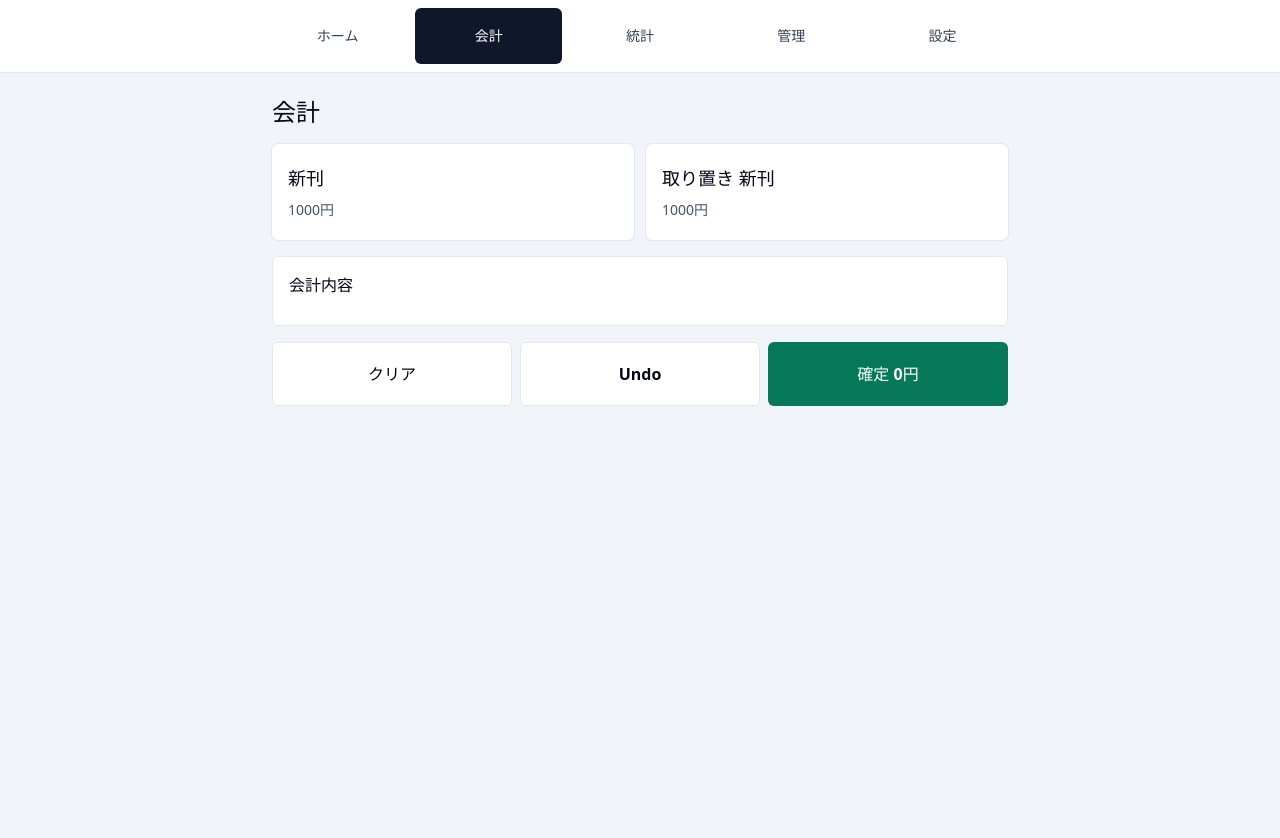
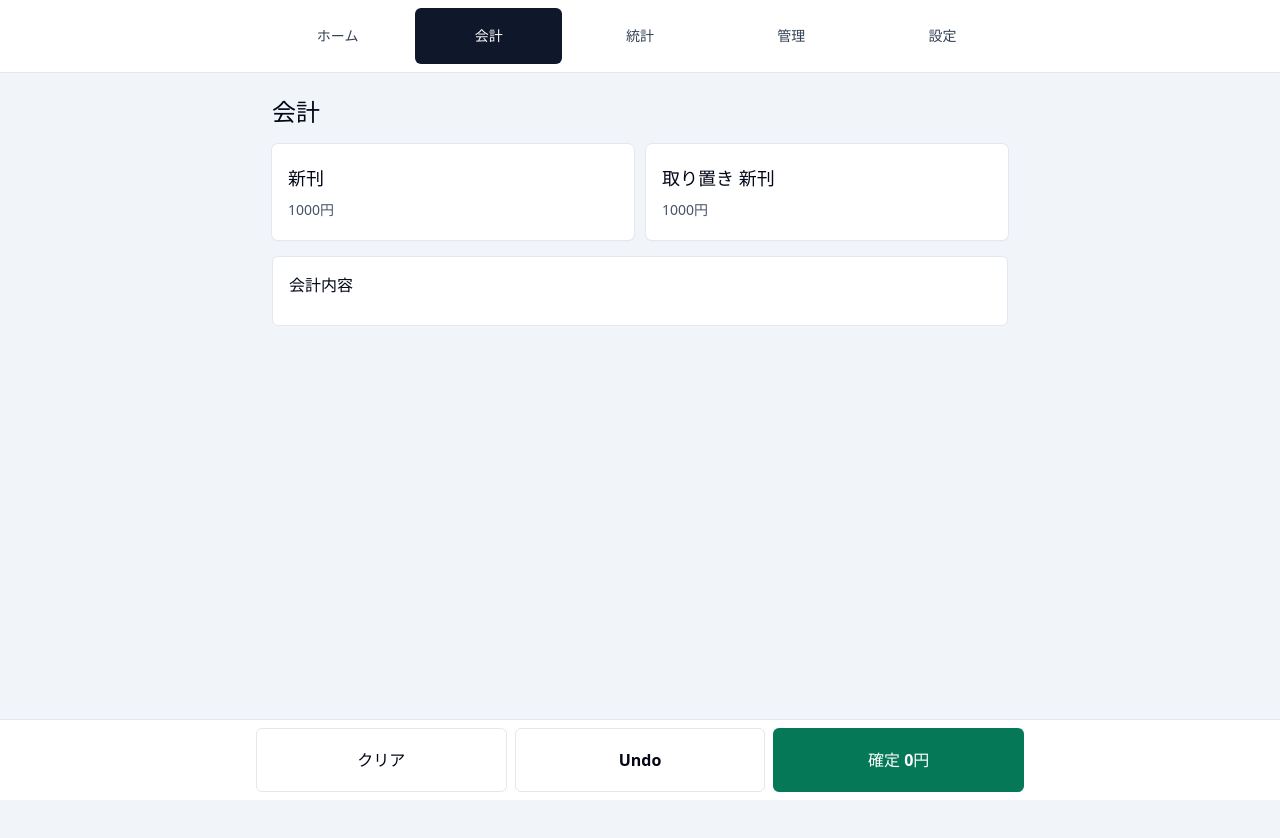
Before and after one commit to KeiM2120/event-sales-manager-pwa, a React (Vite) app: page / in a window 1280 px wide. Both pictures are taken after a click on the button "会計へ". Shown: the top 838 px of the page. Built offline with nearby package versions, Linux system fonts and the light colour scheme.

Commit message:
fix: pin checkout actions to bottom

```diff
--- a/src/pages/CheckoutPage.tsx
+++ b/src/pages/CheckoutPage.tsx
@@ -26,7 +26,7 @@ export function CheckoutPage({ eventId }: { eventId: string }) {
   );
 
   return (
-    <div className="space-y-4">
+    <div className="space-y-4 pb-24">
       <h1 className="text-2xl font-bold">会計</h1>
       <div className="grid grid-cols-2 gap-3">
         {demoItems.map((item) => (
@@ -66,7 +66,12 @@ export function CheckoutPage({ eventId }: { eventId: string }) {
           ))}
         </div>
       </section>
-      <div className="grid grid-cols-3 gap-2">
+      <div
+        role="group"
+        aria-label="会計操作"
+        className="fixed inset-x-0 bottom-0 z-10 border-t border-slate-200 bg-white/95 p-2 backdrop-blur"
+      >
+        <div className="mx-auto grid max-w-3xl grid-cols-3 gap-2">
           <button
             type="button"
             className="min-h-16 rounded-md border bg-white font-bold"
@@ -85,5 +90,6 @@ export function CheckoutPage({ eventId }: { eventId: string }) {
           </button>
         </div>
       </div>
+    </div>
   );
 }
```
Also changed, not shown: 1 other file (tests, documents, lock files or other folders). Lines whose indentation alone changed are shown as unchanged.
